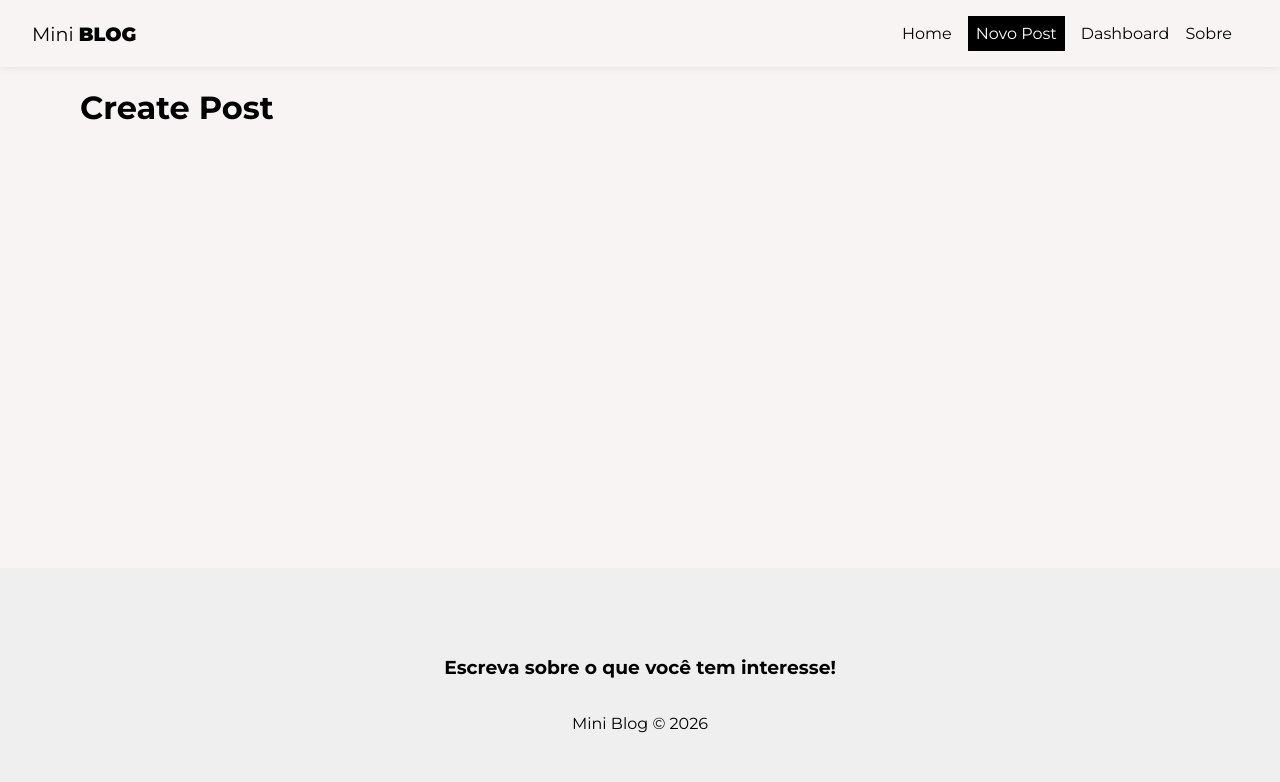
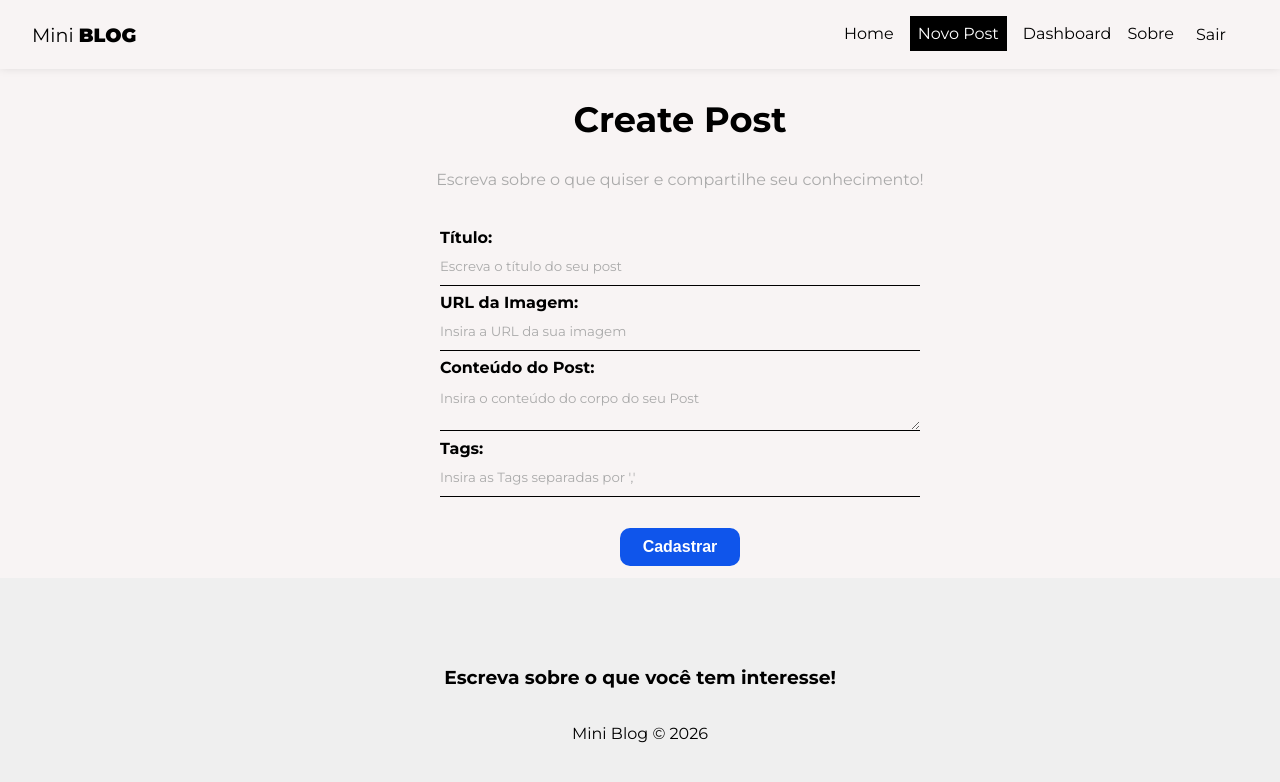
Before and after one commit to Raekwon-Onirele/Blog, a React (Vite) app: page /posts/create in a window 1280 px wide. Shown: the top 782 px of the page. Built offline with nearby package versions, Linux system fonts and the light colour scheme; no server answers; sample sign-in values are in the browser's storage.

Commit message:
Create Post att

```diff
--- a/src/components/NavBar.jsx
+++ b/src/components/NavBar.jsx
@@ -10,6 +10,9 @@ import { useAuthValue } from "../context/authContext";
 
 const NavBar = () => {
   const { user } = useAuthValue();
+
+  // importando a função logout do useAuthenticantion
+  const { logout } = useAuthentication();
 
   return (
     <div>
@@ -76,6 +79,12 @@ const NavBar = () => {
               Sobre
             </NavLink>
           </li>
+          {/* Criando uma condicional para mostrar o button sair */}
+          {user && (
+            <li>
+              <button onClick={ logout }>Sair</button>
+            </li>
+          )}
         </ul>
       </nav>
     </div>
--- a/src/firebase/config.jsx
+++ b/src/firebase/config.jsx
@@ -18,6 +18,6 @@ const analytics = getAnalytics(app);
 
 const db = getFirestore(app);
 
-export { db }
+const auth = getAuth(app)
 
-export const auth = getAuth(app);
+export { db, auth }
--- a/src/hooks/useAuthentication.jsx
+++ b/src/hooks/useAuthentication.jsx
@@ -18,7 +18,7 @@ export const useAuthentication = () => {
   // // variável para limpar as funções posteriormente
   const [cancelled, setCancelled] = useState(false);
 
-  const auth = getAuth();
+
 
   // função para fazer a limpeza, para esvaziar a memória
   function checkIfIsCancelled() {
@@ -72,6 +72,47 @@ export const useAuthentication = () => {
     setLoading(false);
   };
 
+  // logout
+  const logout = () => {
+    checkIfIsCancelled();
+
+    signOut(auth);
+  };
+
+  // função para entrar com o usuário já cadastrado
+  const login = async (data) => {
+    checkIfIsCancelled();
+
+    setLoading(true);
+    setError(false);
+
+    try {
+      await signInWithEmailAndPassword(auth, data.email, data.password);
+    } catch (error) {
+      console.log(error.message);
+      console.log(typeof error.message);
+      console.log(error.message.includes("user-not"));
+
+      let systemErrorMessage;
+
+      if (error.message.includes("user-not-found")) {
+        systemErrorMessage = "Usuário não encontrado";
+      } else if (error.message.includes("wrong-password")) {
+        systemErrorMessage = "Senha incorreta.";
+      } else {
+        systemErrorMessage = "Seu Login ou Senha estão incorretos";
+      }
+
+      console.log(systemErrorMessage);
+
+      setError(systemErrorMessage);
+    }
+
+    console.log(error);
+
+    setLoading(false);
+  };
+
   useEffect(() => {
     return () => setCancelled(true);
   }, []);
@@ -80,6 +121,8 @@ export const useAuthentication = () => {
     createUser,
     error,
     loading,
-    auth
+    auth,
+    logout,
+    login,
   };
 };
--- a/src/pages/CreatePost/CreatePost.jsx
+++ b/src/pages/CreatePost/CreatePost.jsx
@@ -1,11 +1,87 @@
-import styles from "./CreatePost.module.css"
+// import CSS
+import styles from "./CreatePost.module.css";
+
+// import hooks
+import { useState } from "react";
+
+// import react router
+import { useNavigate } from "react-router";
+
+// import context
+import { useAuthValue } from "../../context/authContext";
 
 const CreatePost = () => {
+  // variáveis que serão usadas para criar o Post
+  const [title, setTitle] = useState("");
+  const [image, setImage] = useState("");
+  const [body, setBody] = useState("");
+  const [tags, setTags] = useState([]);
+  const [formError, setFormError] = useState("");
+
+  // para envio do form
+  const handleSubmit = (e) => {
+    e.preventDefault();
+  };
+
   return (
-    <div>
-        <h1>Create Post</h1>
+    <div className={styles.createPost}>
+      <h2>Create Post</h2>
+      <p>Escreva sobre o que quiser e compartilhe seu conhecimento!</p>
+      <form onSubmit={handleSubmit}>
+        <label>
+          <span>Título:</span>
+          <input
+            type="text"
+            name="title"
+            required
+            placeholder="Escreva o título do seu post"
+            onChange={(e) => setTitle(e.target.value)}
+            value={title}
+          />
+        </label>
+        <label>
+          <span>URL da Imagem:</span>
+          <input
+            type="text"
+            name="image"
+            required
+            placeholder="Insira a URL da sua imagem"
+            onChange={(e) => setImage(e.target.value)}
+            value={image}
+          />
+        </label>
+        <label className={styles.textArea}>
+          <span>Conteúdo do Post:</span>
+          <textarea
+            name="body"
+            required
+            placeholder="Insira o conteúdo do corpo do seu Post"
+            onChange={(e) => setBody(e.target.value)}
+            value={body}
+          ></textarea>
+        </label>
+        <label>
+          <span>Tags:</span>
+          <input
+            type="text"
+            name="tags"
+            required
+            placeholder="Insira as Tags separadas por ',' "
+            onChange={(e) => setTags(e.target.value)}
+            value={tags}
+          />
+        </label>
+        <button className="btn">Cadastrar</button>
+        {/*{!loading && <button className="btn">Cadastrar</button>}
+        {loading && (
+          <button className="btn" disabled>
+            Aguarde...
+          </button>
+        )}
+        {error && <p className="error">{error}</p>}*/}
+      </form>
     </div>
-  )
-}
+  );
+};
 
-export default CreatePost
+export default CreatePost;
--- a/src/pages/CreatePost/CreatePost.module.css
+++ b/src/pages/CreatePost/CreatePost.module.css
@@ -0,0 +1,12 @@
+.createPost {
+    text-align: center;
+}
+
+.createPost h2 {
+    font-size: 2.2em;
+}
+
+.createPost p {
+    color: #aaa;
+    margin-bottom: 2em;
+}
--- a/src/pages/Login/Login.jsx
+++ b/src/pages/Login/Login.jsx
@@ -1,12 +1,80 @@
 // import CSS
-import styles from "./Login.module.css"
+import styles from "./Login.module.css";
+
+// import hooks
+import { useState, useEffect } from "react";
+import { useAuthentication } from "../../hooks/useAuthentication";
 
 const Login = () => {
+  // definindo as variáveis utilizadas na validação
+  const [email, setEmail] = useState("");
+  const [password, setPassword] = useState("");
+  const [error, setError] = useState("");
+
+  // pegando as variáveis do useAuthentication
+  const { login, error: authError, loading } = useAuthentication();
+
+  // definindo variável para envio do login
+  const handleSubmit = async (e) => {
+    e.preventDefault();
+
+    // para resetar os erros
+    setError("");
+
+    const user = {
+      email,
+      password,
+    };
+
+    const res = await login(user);
+
+    console.log(res);
+  };
+
+  // para mapear a função authError e alterar setError para exibir authError
+  useEffect(() => {
+    if (authError) {
+      setError(authError);
+    }
+  }, [authError]);
+
   return (
-    <div>
-        <h2>Login</h2>
+    <div className={styles.login}>
+      <h1>Entrar</h1>
+      <p>Faça o Login para entrar</p>
+      <form onSubmit={handleSubmit}>
+        <label>
+          <span>Email: </span>
+          <input
+            type="email"
+            name="displayEmail"
+            placeholder="Digite seu email:"
+            required
+            value={email}
+            onChange={(e) => setEmail(e.target.value)}
+          />
+        </label>
+        <label>
+          <span>Senha: </span>
+          <input
+            type="password"
+            name="password"
+            placeholder="Insira sua senha:"
+            required
+            value={password}
+            onChange={(e) => setPassword(e.target.value)}
+          />
+        </label>
+        {!loading && <button className="btn">Entrar</button>}
+        {loading && (
+          <button className="btn" disabled>
+            Aguarde...
+          </button>
+        )}
+        {error && <p className="error">{error}</p>}
+      </form>
     </div>
-  )
-}
+  );
+};
 
-export default Login
+export default Login;
--- a/src/pages/Login/Login.module.css
+++ b/src/pages/Login/Login.module.css
@@ -0,0 +1,7 @@
+.login {
+    text-align: center;
+}
+
+.login p {
+    color: #aaa;
+}
```
Also changed, not shown: src/hooks/useInsertDocument.jsx (added, +72 -0 lines).
